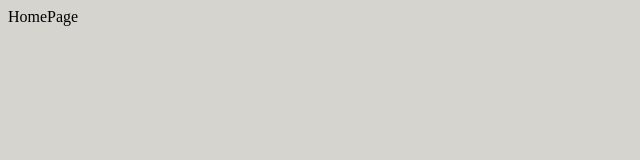
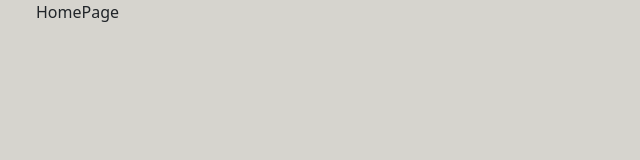
Before and after one commit to bebegom/generate-animals, a React (Vite) app: page / in a window 1280 px wide. Shown: the top 160 px of the page, without its empty margins (0-640 px from the left). Built offline with nearby package versions, Linux system fonts and the light colour scheme.

Commit message:
installed bootstrap and imported it to the App.scss-file

```diff
--- a/package.json
+++ b/package.json
@@ -9,6 +9,7 @@
     "preview": "vite preview"
   },
   "dependencies": {
+    "bootstrap": "^5.2.0",
     "react": "^18.2.0",
     "react-bootstrap": "^2.5.0",
     "react-dom": "^18.2.0",
--- a/src/Pages/HomePage.jsx
+++ b/src/Pages/HomePage.jsx
@@ -1,10 +1,10 @@
-import React from 'react'
+import {Container} from 'react-bootstrap'
 
 const HomePage = () => {
     return (
-        <div>
+        <Container className='mx-4'>
             HomePage
-        </div>
+        </Container>
     )
 }
 
--- a/src/assets/scss/App.scss
+++ b/src/assets/scss/App.scss
@@ -1,3 +1,5 @@
+@import 'bootstrap/dist/css/bootstrap.css';
+
 body {
     background-color: rgb(214, 212, 206);
 }
```
Also changed, not shown: 1 other file (tests, documents, lock files or other folders).
